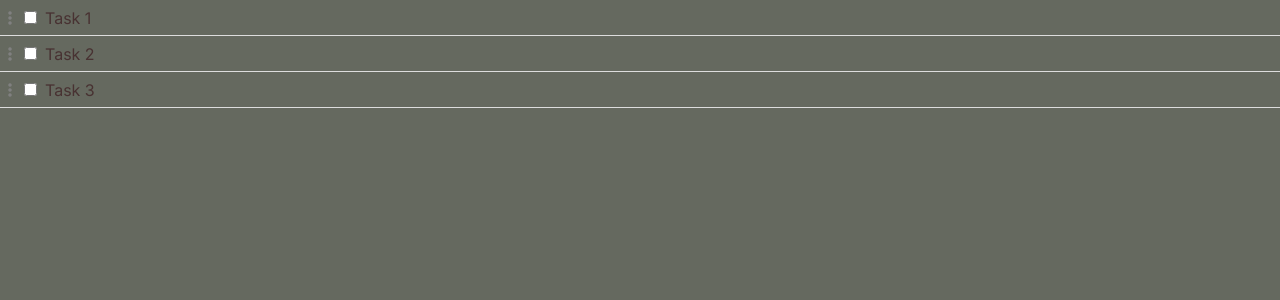
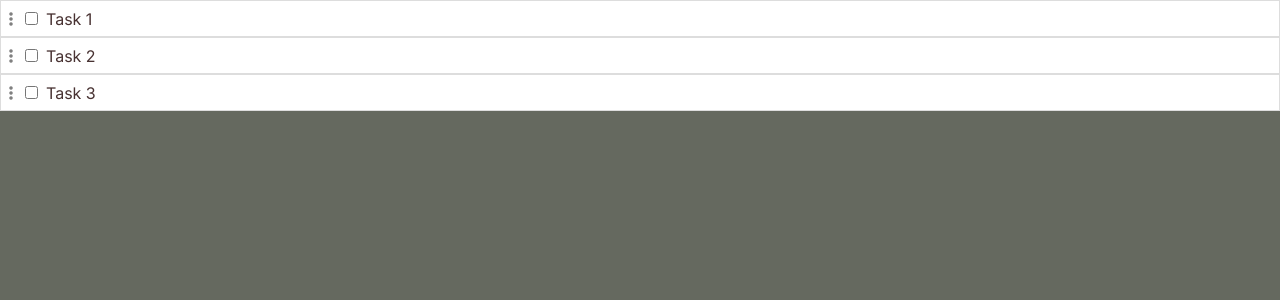
Before and after one commit to fabiodbf/monorepo-crud-mongo, a React (Create React App) app in the folder WebApp/tasks/: page /Dndemo in a window 1280 px wide. Shown: the top 300 px of the page. Built offline with nearby package versions, Linux system fonts and the light colour scheme.

Commit message:
Creating demo component

```diff
--- a/WebApp/tasks/src/components/dndemo/dndemo.jsx
+++ b/WebApp/tasks/src/components/dndemo/dndemo.jsx
@@ -1,4 +1,4 @@
-import React, { useState } from "react";
+import React, { useState, useRef } from "react";
 import { useDrag, useDrop } from "react-dnd";
 const ItemType = "TASK";
 
@@ -9,10 +9,16 @@ const DndemoTask = ({
   onIconClick,
   iconState,
   toggleComplete,
+  isPlaceholder,
 }) => {
-  const [, drag] = useDrag({
+  const ref = useRef(null);
+
+  const [{ isDragging }, drag] = useDrag({
     type: ItemType,
     item: { index },
+    collect: (monitor) => ({
+      isDragging: monitor.isDragging(),
+    }),
   });
 
   const [, drop] = useDrop({
@@ -25,16 +31,28 @@ const DndemoTask = ({
     },
   });
 
+  drag(drop(ref));
+
   return (
     <div
-      ref={(node) => drag(drop(node))}
+      ref={ref}
       style={{
         display: "flex",
         alignItems: "center",
         padding: "8px",
-        borderBottom: "1px solid #ddd",
+        marginBottom: isPlaceholder ? "4px" : "0",
+        border: isPlaceholder ? "1px dashed #aaa" : "1px solid #ddd",
+        backgroundColor: isPlaceholder
+          ? "#f0f0f0"
+          : isDragging
+          ? "#fafafa"
+          : "#fff",
+        opacity: isDragging ? 0.5 : 1,
+        transition: "transform 0.3s ease",
       }}
     >
+      {!isPlaceholder && (
+        <>
           <div
             onClick={() => onIconClick(task.id)}
             style={{
@@ -44,7 +62,9 @@ const DndemoTask = ({
             }}
           >
             <i
-          class={`fa ${iconState === task.id ? "fa-trash" : "fa-ellipsis-v"}`}
+              class={`fa ${
+                iconState === task.id ? "fa-trash" : "fa-ellipsis-v"
+              }`}
               aria-hidden="true"
             ></i>
           </div>
@@ -59,6 +79,8 @@ const DndemoTask = ({
           >
             {task.text}
           </span>
+        </>
+      )}
     </div>
   );
 };
@@ -71,6 +93,7 @@ const Dndemo = () => {
   ]);
 
   const [iconState, setIconState] = useState(null);
+  const [draggedItemIndex, setDraggedItemIndex] = useState(null);
 
   const moveTask = (fromIndex, toIndex) => {
     const updatedTasks = [...tasks];
@@ -96,6 +119,14 @@ const Dndemo = () => {
     }
   };
 
+  const handleDragStart = (index) => {
+    setDraggedItemIndex(index);
+  };
+
+  const handleDragEnd = () => {
+    setDraggedItemIndex(null);
+  };
+
   return (
     <div>
       {tasks.map((task, index) => (
@@ -107,6 +138,7 @@ const Dndemo = () => {
           onIconClick={handleIconClick}
           iconState={iconState}
           toggleComplete={toggleComplete}
+          isPlaceholder={index === draggedItemIndex}
         />
       ))}
     </div>
```
Lines whose indentation alone changed are shown as unchanged.
